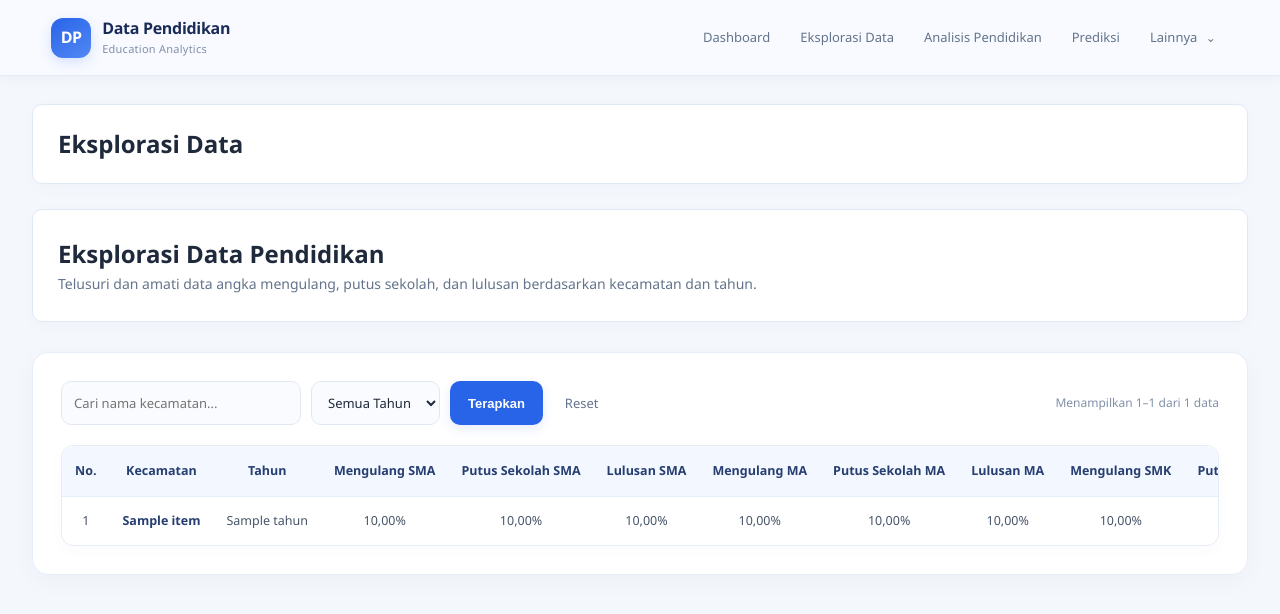
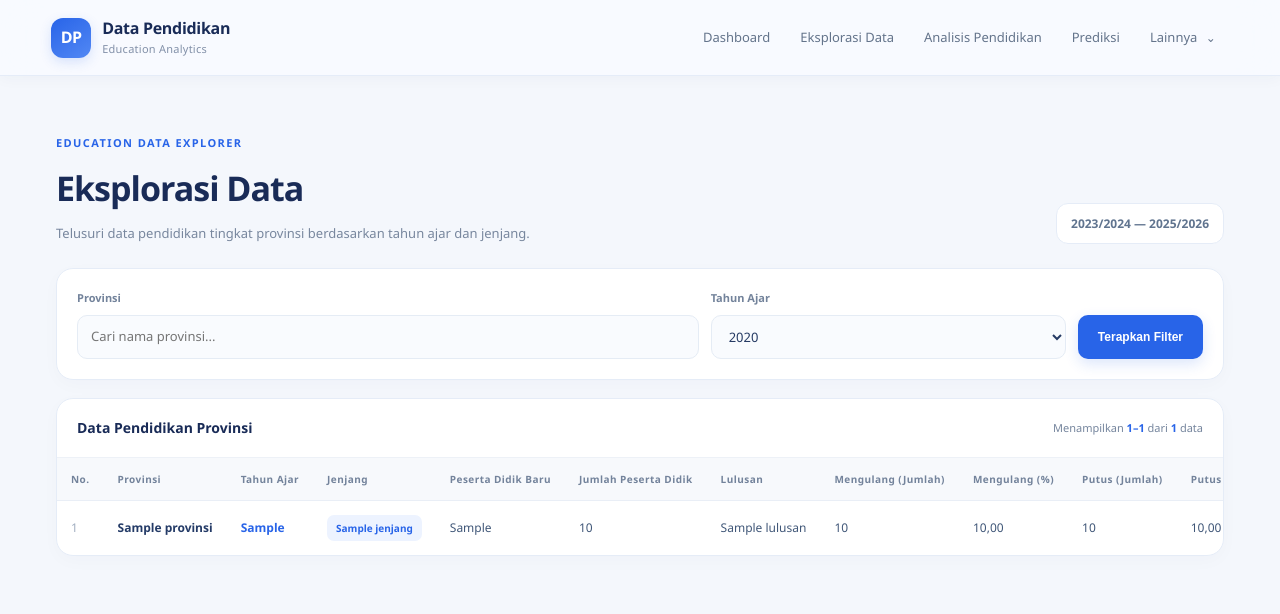
Before and after one commit to dqsw21/data-pendidikan, a Django app: template templates/dashboard/dataset.html in a window 1280 px wide. Shown: the top 614 px of the page. Run offline with Django 5.2, Linux system fonts and the light colour scheme; the template is opened without the code that fills it: most values are stand-ins (such as "Sample title", 1, 10 or a date in 2020).

Commit message:
Migrasi eksplorasi ke data pendidikan provinsi

```diff
--- a/templates/dashboard/dataset.html
+++ b/templates/dashboard/dataset.html
@@ -3,80 +3,318 @@
 {% block title %}Eksplorasi Data | Data Pendidikan{% endblock %}
 
 {% block content %}
-<header class="topbar">
-    <h2>Eksplorasi Data</h2>
+<style>
+.dataset-modern {
+    max-width: 1440px;
+    margin: auto;
+    padding: 30px 24px 45px;
+    color: #192b57;
+    animation: datasetIn .45s ease both;
+}
+@keyframes datasetIn {
+    from { opacity: 0; transform: translateY(8px); }
+    to { opacity: 1; transform: translateY(0); }
+}
+.ds-header {
+    display: flex;
+    justify-content: space-between;
+    align-items: flex-end;
+    gap: 20px;
+    margin-bottom: 24px;
+}
+.ds-eyebrow {
+    color: #2864e8;
+    font-size: 11px;
+    font-weight: 800;
+    letter-spacing: 1.4px;
+    text-transform: uppercase;
+}
+.ds-header h1 {
+    margin: 9px 0 7px;
+    font-size: clamp(26px, 3vw, 34px);
+    letter-spacing: -1px;
+    font-weight: 800;
+}
+.ds-header p {
+    margin: 0;
+    color: #78879e;
+    font-size: 13px;
+    line-height: 1.7;
+}
+.ds-period {
+    flex-shrink: 0;
+    border: 1px solid #e5ecf7;
+    background: #fff;
+    padding: 10px 14px;
+    border-radius: 12px;
+    color: #60748f;
+    font-size: 12px;
+    font-weight: 700;
+}
+.ds-filter-panel {
+    background: #fff;
+    border: 1px solid #e5ecf7;
+    border-radius: 17px;
+    padding: 20px;
+    margin-bottom: 18px;
+    box-shadow: 0 5px 18px rgba(25,43,87,.025);
+}
+.ds-filter-form {
+    display: grid;
+    grid-template-columns: minmax(220px, 1.4fr) minmax(190px, .8fr) auto;
+    gap: 12px;
+    align-items: end;
+}
+.ds-field label {
+    display: block;
+    margin-bottom: 8px;
+    color: #73839b;
+    font-size: 11px;
+    font-weight: 750;
+}
+.ds-field input,
+.ds-field select {
+    width: 100%;
+    min-height: 44px;
+    padding: 0 13px;
+    color: #263b64;
+    background: #f9fbfe;
+    border: 1px solid #e5ecf5;
+    border-radius: 10px;
+    outline: none;
+    font: inherit;
+    font-size: 13px;
+    transition: border .2s, box-shadow .2s, background .2s;
+}
+.ds-field input:focus,
+.ds-field select:focus {
+    border-color: #8bb0fa;
+    background: #fff;
+    box-shadow: 0 0 0 3px rgba(40,100,232,.08);
+}
+.ds-submit {
+    min-height: 44px;
+    padding: 0 20px;
+    border: 0;
+    border-radius: 10px;
+    color: #fff;
+    background: #2864e8;
+    font-size: 12px;
+    font-weight: 800;
+    cursor: pointer;
+    box-shadow: 0 5px 14px rgba(40,100,232,.16);
+    transition: transform .2s, box-shadow .2s;
+}
+.ds-submit:hover {
+    transform: translateY(-2px);
+    box-shadow: 0 8px 20px rgba(40,100,232,.23);
+}
+.ds-table-card {
+    overflow: hidden;
+    border: 1px solid #e5ecf7;
+    border-radius: 17px;
+    background: #fff;
+    box-shadow: 0 5px 18px rgba(25,43,87,.025);
+}
+.ds-table-top {
+    display: flex;
+    justify-content: space-between;
+    align-items: center;
+    gap: 15px;
+    padding: 18px 20px;
+    border-bottom: 1px solid #edf1f7;
+}
+.ds-table-heading {
+    color: #192b57;
+    font-size: 14px;
+    font-weight: 800;
+}
+.ds-count {
+    color: #75859d;
+    font-size: 11px;
+}
+.ds-count strong {
+    color: #2864e8;
+}
+.ds-table-scroll {
+    overflow-x: auto;
+    scrollbar-width: thin;
+}
+.ds-table {
+    width: 100%;
+    min-width: 1120px;
+    border-collapse: collapse;
+    white-space: nowrap;
+}
+.ds-table thead th {
+    padding: 13px 14px;
+    background: #f7f9fc;
+    color: #73839b;
+    text-align: left;
+    font-size: 10px;
+    font-weight: 800;
+    letter-spacing: .45px;
+    border-bottom: 1px solid #e9eef6;
+}
+.ds-table tbody td {
+    padding: 14px;
+    color: #5f718d;
+    font-size: 12px;
+    border-bottom: 1px solid #f0f3f8;
+    transition: background .15s;
+}
+.ds-table tbody tr:hover td {
+    background: #f8faff;
+}
+.ds-table tbody tr:last-child td {
+    border-bottom: none;
+}
+.ds-index {
+    color: #a0aec0 !important;
+    width: 55px;
+}
+.ds-province {
+    color: #243b67 !important;
+    font-weight: 750;
+}
+.ds-year {
+    color: #2864e8 !important;
+    font-weight: 700;
+}
+.ds-level {
+    display: inline-block;
+    padding: 5px 9px;
+    background: #edf3ff;
+    color: #2864e8;
+    border-radius: 7px;
+    font-size: 10px;
+    font-weight: 800;
+}
+.ds-number {
+    font-variant-numeric: tabular-nums;
+    color: #405778 !important;
+}
+.ds-empty {
+    padding: 50px 20px !important;
+    text-align: center;
+    color: #97a5b9 !important;
+}
+.ds-pagination {
+    display: flex;
+    justify-content: center;
+    align-items: center;
+    gap: 14px;
+    padding: 18px;
+    border-top: 1px solid #edf1f7;
+    color: #8190a6;
+    font-size: 12px;
+}
+.ds-pagination a {
+    padding: 8px 12px;
+    border-radius: 8px;
+    border: 1px solid #e5ecf7;
+    background: #fff;
+    color: #2864e8 !important;
+    text-decoration: none !important;
+    font-weight: 700;
+    transition: background .2s;
+}
+.ds-pagination a:hover {
+    background: #edf3ff;
+}
+@media (max-width: 700px) {
+    .dataset-modern { padding: 22px 14px 32px; }
+    .ds-header { align-items: flex-start; flex-direction: column; }
+    .ds-filter-form { grid-template-columns: 1fr; }
+    .ds-submit { width: 100%; }
+    .ds-table-top { align-items: flex-start; flex-direction: column; }
+}
+@media (prefers-reduced-motion: reduce) {
+    .dataset-modern, .ds-submit { animation: none; transition: none; }
+}
+</style>
+
+<div class="dataset-modern">
+    <header class="ds-header">
+        <div>
+            <div class="ds-eyebrow">Education Data Explorer</div>
+            <h1>Eksplorasi Data</h1>
+            <p>Telusuri data pendidikan tingkat provinsi berdasarkan tahun ajar dan jenjang.</p>
+        </div>
+        <div class="ds-period">2023/2024 — 2025/2026</div>
     </header>
 
-<section class="welcome-section">
-    <h1>Eksplorasi Data Pendidikan</h1>
-    <p>Telusuri dan amati data angka mengulang, putus sekolah, dan lulusan berdasarkan kecamatan dan tahun.</p>
-</section>
-
-<section class="dataset-section">
-    <div class="dataset-toolbar">
-        <form method="get" class="dataset-filter">
+    <section class="ds-filter-panel">
+        <form method="get" class="ds-filter-form">
+            <div class="ds-field">
+                <label for="ds-search">Provinsi</label>
                 <input
+                    id="ds-search"
                     type="text"
                     name="q"
                     value="{{ search_query }}"
-                placeholder="Cari nama kecamatan..."
+                    placeholder="Cari nama provinsi..."
                 >
-
-            <select name="tahun">
-                <option value="">Semua Tahun</option>
+            </div>
+            <div class="ds-field">
+                <label for="ds-year">Tahun Ajar</label>
+                <select id="ds-year" name="tahun">
+                    <option value="">Semua Tahun Ajar</option>
                     {% for year in years %}
-                    <option value="{{ year }}" {% if selected_year == year|stringformat:"s" %}selected{% endif %}>
+                    <option value="{{ year }}" {% if selected_year == year %}selected{% endif %}>
                         {{ year }}
                     </option>
                     {% endfor %}
                 </select>
+            </div>
+            <button type="submit" class="ds-submit">Terapkan Filter</button>
+        </form>
+    </section>
 
-            <button type="submit">Terapkan</button>
-            <a href="{% url 'dataset' %}">Reset</a>
-        </form>
-
-        <p class="dataset-count">
-            Menampilkan {{ page_obj.start_index|default:0 }}–{{ page_obj.end_index|default:0 }} dari {{ total_filtered }} data
-        </p>
+    <section class="ds-table-card">
+        <div class="ds-table-top">
+            <div class="ds-table-heading">Data Pendidikan Provinsi</div>
+            <div class="ds-count">
+                Menampilkan <strong>{{ page_obj.start_index|default:0 }}–{{ page_obj.end_index|default:0 }}</strong>
+                dari <strong>{{ total_filtered }}</strong> data
+            </div>
         </div>
 
-    <div class="dataset-table-wrapper">
-        <table class="dataset-table">
+        <div class="ds-table-scroll">
+            <table class="ds-table">
                 <thead>
                     <tr>
                         <th>No.</th>
-                    <th>Kecamatan</th>
-                    <th>Tahun</th>
-                    <th>Mengulang SMA</th>
-                    <th>Putus Sekolah SMA</th>
-                    <th>Lulusan SMA</th>
-                    <th>Mengulang MA</th>
-                    <th>Putus Sekolah MA</th>
-                    <th>Lulusan MA</th>
-                    <th>Mengulang SMK</th>
-                    <th>Putus Sekolah SMK</th>
-                    <th>Lulusan SMK</th>
+                        <th>Provinsi</th>
+                        <th>Tahun Ajar</th>
+                        <th>Jenjang</th>
+                        <th>Peserta Didik Baru</th>
+                        <th>Jumlah Peserta Didik</th>
+                        <th>Lulusan</th>
+                        <th>Mengulang (Jumlah)</th>
+                        <th>Mengulang (%)</th>
+                        <th>Putus (Jumlah)</th>
+                        <th>Putus (%)</th>
                     </tr>
                 </thead>
                 <tbody>
                     {% for item in page_obj %}
                     <tr>
-                        <td>{{ page_obj.start_index|add:forloop.counter0 }}</td>
-                        <td class="district-name">{{ item.bps_nama_kecamatan }}</td>
-                        <td>{{ item.tahun }}</td>
-                        <td>{{ item.angka_mengulang_sma|floatformat:2 }}%</td>
-                        <td>{{ item.angka_putus_sekolah_sma|floatformat:2 }}%</td>
-                        <td>{{ item.angka_lulusan_sma|floatformat:2 }}%</td>
-                        <td>{{ item.angka_mengulang_ma|floatformat:2 }}%</td>
-                        <td>{{ item.angka_putus_sekolah_ma|floatformat:2 }}%</td>
-                        <td>{{ item.angka_lulusan_ma|floatformat:2 }}%</td>
-                        <td>{{ item.angka_mengulang_smk|floatformat:2 }}%</td>
-                        <td>{{ item.angka_putus_sekolah_smk|floatformat:2 }}%</td>
-                        <td>{{ item.angka_lulusan_smk|floatformat:2 }}%</td>
+                        <td class="ds-index">{{ page_obj.start_index|add:forloop.counter0 }}</td>
+                        <td class="ds-province">{{ item.provinsi }}</td>
+                        <td class="ds-year">{{ item.tahun_ajar }}</td>
+                        <td><span class="ds-level">{{ item.jenjang }}</span></td>
+                        <td class="ds-number">{{ item.peserta_didik_baru }}</td>
+                        <td class="ds-number">{{ item.jumlah_peserta_didik }}</td>
+                        <td class="ds-number">{{ item.lulusan }}</td>
+                        <td class="ds-number">{{ item.mengulang_jumlah }}</td>
+                        <td class="ds-number">{{ item.mengulang_persentase|floatformat:2 }}</td>
+                        <td class="ds-number">{{ item.putus_jumlah }}</td>
+                        <td class="ds-number">{{ item.putus_persentase|floatformat:2 }}</td>
                     </tr>
                     {% empty %}
                     <tr>
-                        <td colspan="12" class="empty-data">Data tidak ditemukan.</td>
+                        <td colspan="11" class="ds-empty">Data tidak ditemukan. Coba ubah kata pencarian atau tahun ajar.</td>
                     </tr>
                     {% endfor %}
                 </tbody>
@@ -84,17 +322,16 @@
         </div>
 
         {% if page_obj.paginator.num_pages > 1 %}
-        <div class="dataset-pagination">
+        <div class="ds-pagination">
             {% if page_obj.has_previous %}
-                <a href="?q={{ search_query|urlencode }}&tahun={{ selected_year }}&page={{ page_obj.previous_page_number }}">Sebelumnya</a>
+            <a href="?q={{ search_query|urlencode }}&tahun={{ selected_year|urlencode }}&page={{ page_obj.previous_page_number }}">← Sebelumnya</a>
             {% endif %}
-
             <span>Halaman {{ page_obj.number }} dari {{ page_obj.paginator.num_pages }}</span>
-
             {% if page_obj.has_next %}
-                <a href="?q={{ search_query|urlencode }}&tahun={{ selected_year }}&page={{ page_obj.next_page_number }}">Selanjutnya</a>
+            <a href="?q={{ search_query|urlencode }}&tahun={{ selected_year|urlencode }}&page={{ page_obj.next_page_number }}">Selanjutnya →</a>
             {% endif %}
         </div>
         {% endif %}
     </section>
+</div>
 {% endblock %}
```
Also changed, not shown: dashboard/dataset_processor.py (added, +67 -0 lines), dashboard/views.py (+11 -23 lines). Lines whose indentation alone changed are shown as unchanged.
